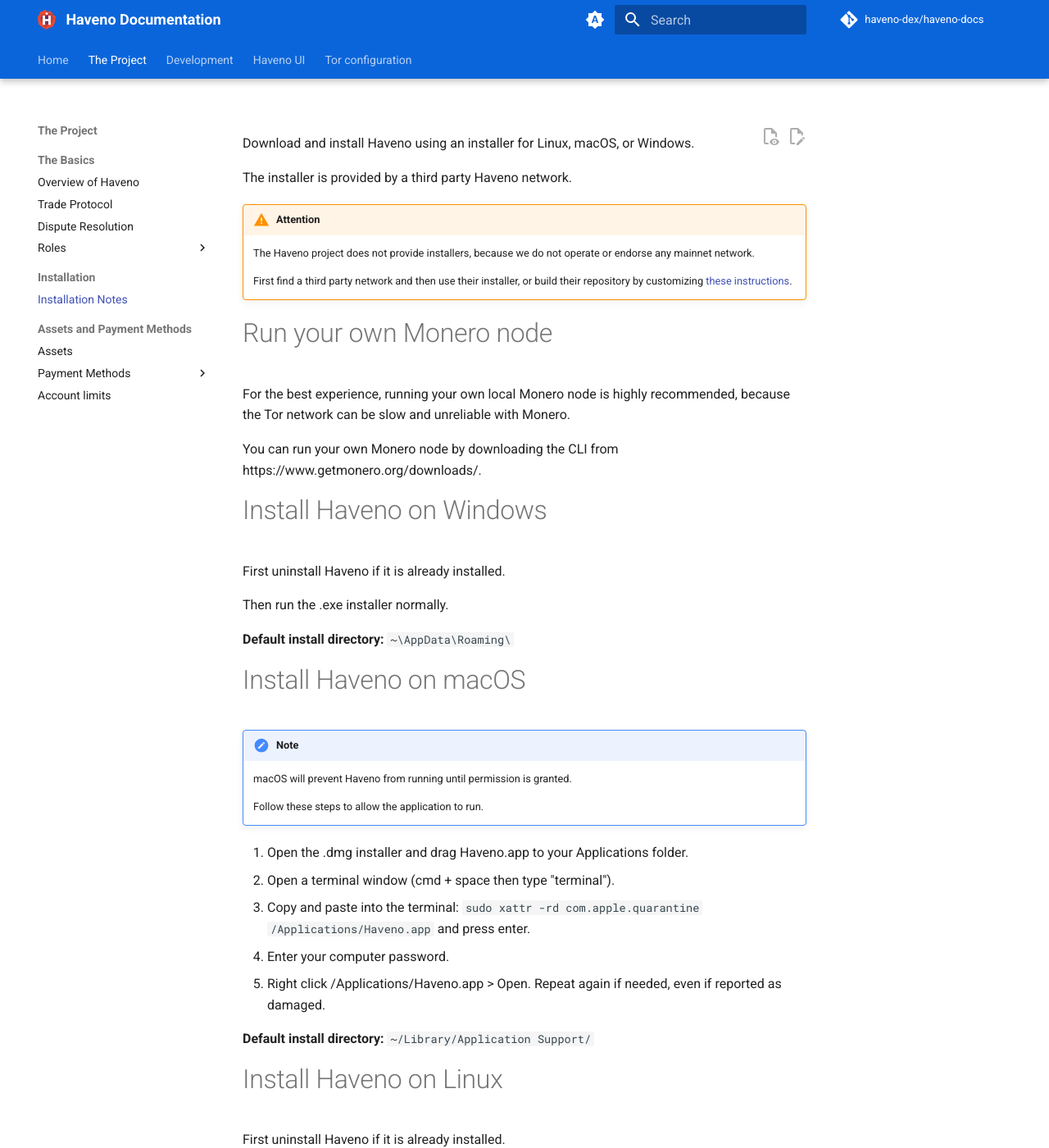
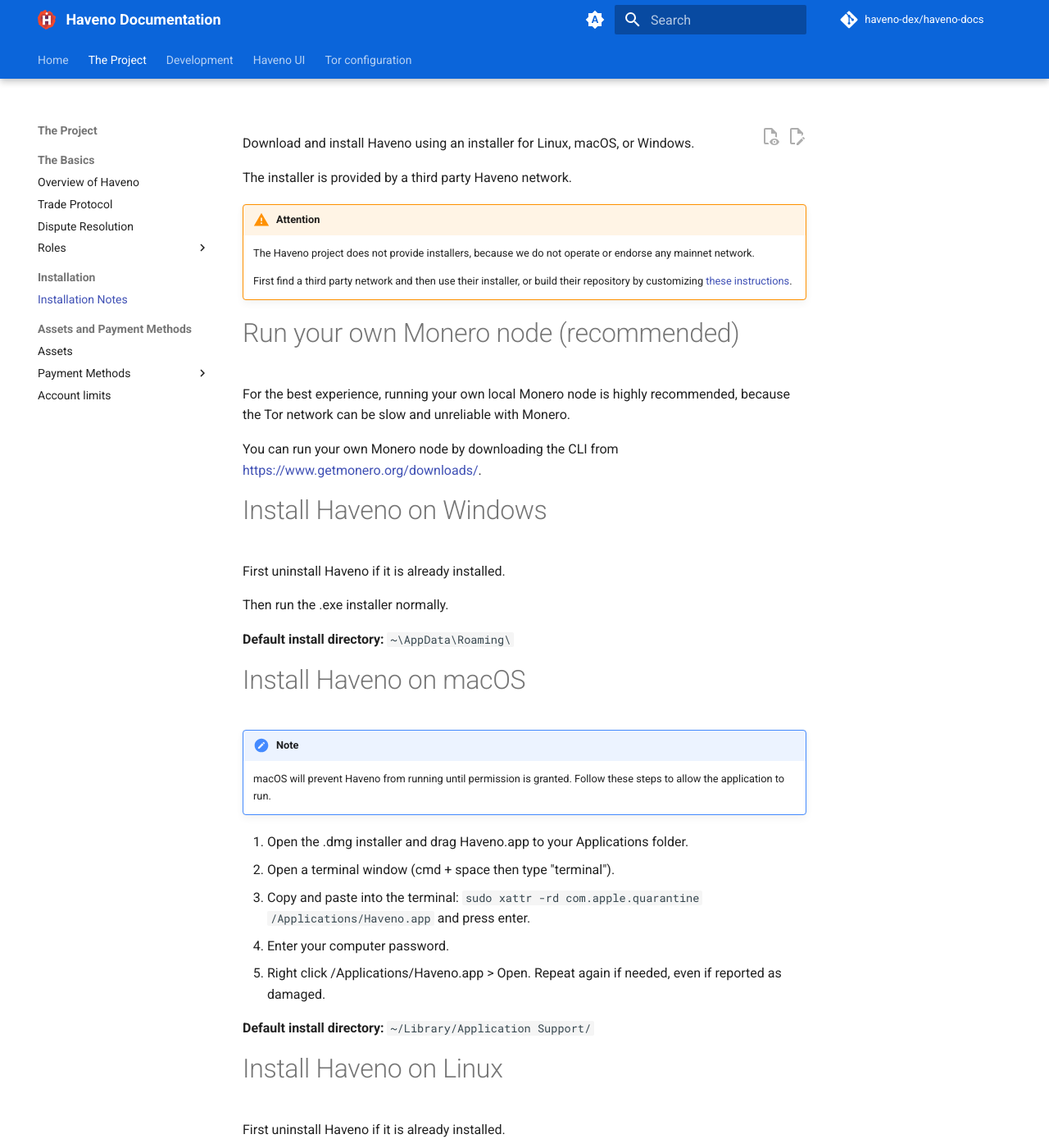
Before and after one commit to haveno-dex/haveno-docs, an MkDocs documentation site: the page built from docs/the-project/installation/installation_notes.md, in a window 1280 px wide and 1400 px high. Shown: the whole window at 82% size. Built offline with MkDocs 1.6.1 and Material for MkDocs 9.7.7, drawn with Linux system fonts in a browser that asks for light colours; plug-ins that fetch from the network failed and are left out; comment, search, counter and statistics services are not loaded; the version menu is left out.

Commit message:
cleanup installation notes (#64)

```diff
--- a/docs/the-project/installation/installation_notes.md
+++ b/docs/the-project/installation/installation_notes.md
@@ -8,11 +8,11 @@
     First find a third party network and then use their installer, or build their repository by customizing [these instructions](https://docs.haveno.exchange/development/installing/).
 
 
-# Run your own Monero node
+# Run your own Monero node (recommended)
 
 For the best experience, running your own local Monero node is highly recommended, because the Tor network can be slow and unreliable with Monero.
 
-You can run your own Monero node by downloading the CLI from https://www.getmonero.org/downloads/.
+You can run your own Monero node by downloading the CLI from [https://www.getmonero.org/downloads/](https://www.getmonero.org/downloads/).
 
 # Install Haveno on Windows
 
@@ -25,9 +25,7 @@
 # Install Haveno on macOS
 
 !!! Note
-    macOS will prevent Haveno from running until permission is granted.
-
-    Follow these steps to allow the application to run.
+    macOS will prevent Haveno from running until permission is granted. Follow these steps to allow the application to run.
 
 1. Open the .dmg installer and drag Haveno.app to your Applications folder.
 2. Open a terminal window (cmd + space then type "terminal").
```
